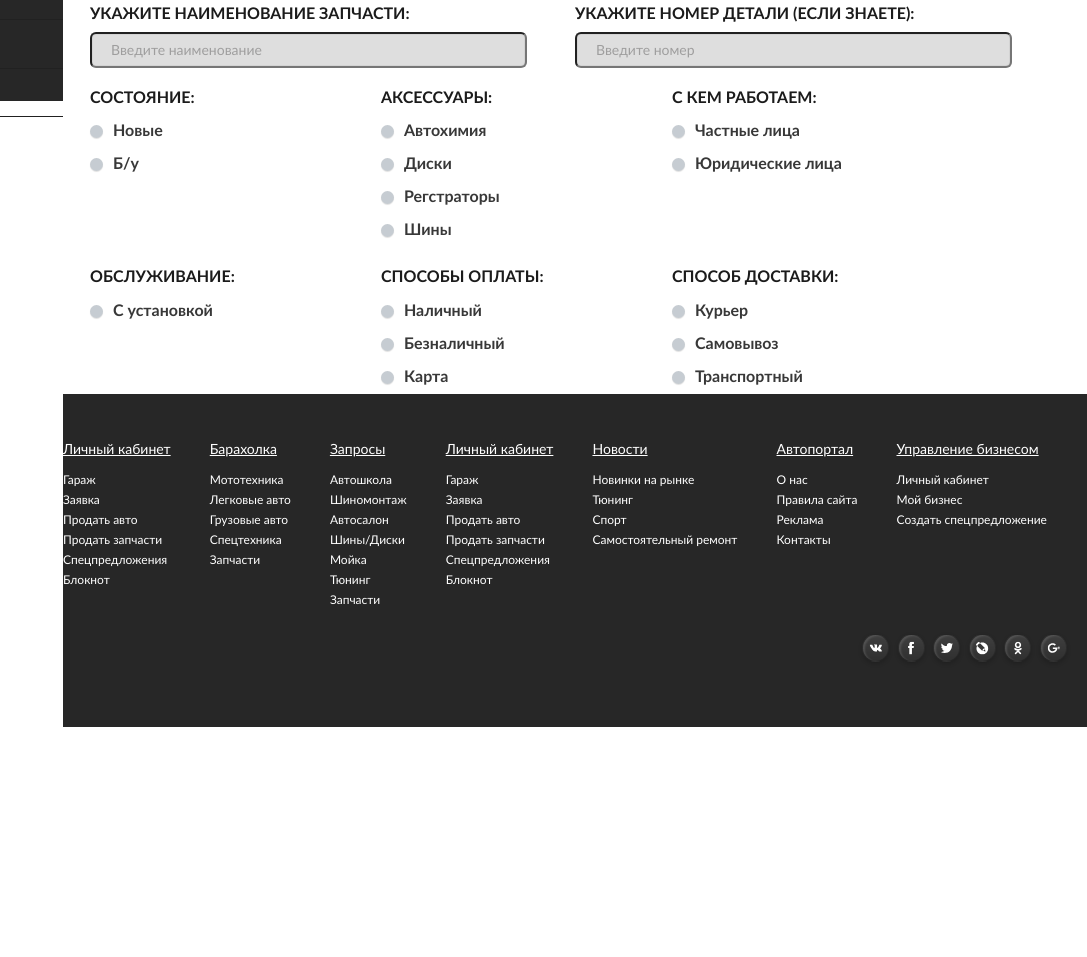
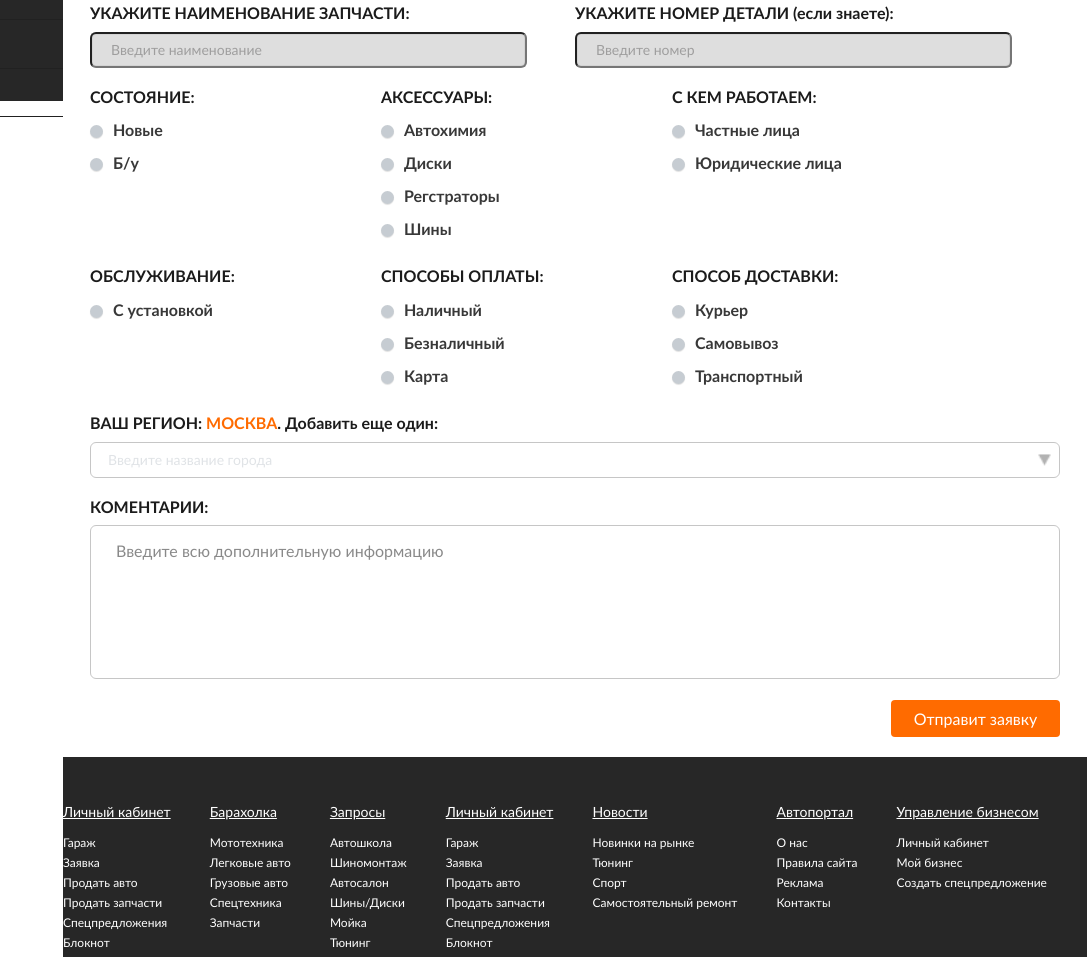
Before and after one commit to Kirbaba/carbax, a website: page add_car-showroom.html in a window 1280 px wide. Shown: the part 699-1656 px from the top of the page, without its empty margins (193-1280 px from the left). Before the commit the page ends 1426 px from the top, so only its background shows below. Drawn offline with nearby package versions, Linux system fonts and the light colour scheme.

Commit message:
car showroom fin

```diff
--- a/add_car-showroom.html
+++ b/add_car-showroom.html
@@ -170,7 +170,7 @@
 
                     <form action="" class="share__form">
 
-                        <h3 class="share__title">Выберите автомобиль из <span>гаража:</span></h3>
+                        <h3 class="share__title">Выберите автомобиль из <span class="notice">гаража:</span></h3>
 
                         <div class="share__inner">
 
@@ -326,7 +326,8 @@
 
                         <div class="share__code">
 
-                            <h3 class="share__title">Укажите номер детали (если знаете):</h3>
+                            <h3 class="share__title">Укажите номер детали <span
+                                    class="notice-small">(если знаете):</span></h3>
 
                             <input class="share__code--field" type="text" placeholder="Введите номер">
 
@@ -443,6 +444,26 @@
 
                         </div>
 
+                        <div class="share__city">
+
+                            <h3 class="share__title">Ваш регион: <span class="notice">Москва</span>. <span
+                                    class="notice-small">Добавить еще один:</span></span></h3>
+
+                            <input type="text" class="share__select" placeholder="Введите название города" required>
+                            <span class="share__arr"></span>
+
+                        </div>
+
+                        <div class="share__comments">
+
+                            <h3 class="share__title">Коментарии:</h3>
+
+                            <textarea class="share__about" name=""
+                                      placeholder="Введите всю дополнительную информацию"></textarea>
+
+                            <input class="btn btn_orange" type="submit" value="Отправит заявку">
+
+                        </div>
                     </form>
 
                 </div>
--- a/app/sass/content/_add-share.scss
+++ b/app/sass/content/_add-share.scss
@@ -100,8 +100,11 @@
     font-size: 16px;
     font-weight: bold;
     text-transform: uppercase;
-    span {
+    .notice {
       color: $orange;
+    }
+    .notice-small{
+      text-transform: none;
     }
   }
   &__select {
@@ -308,6 +311,14 @@
         padding-top: 3px;
       }
     }
+    .city{
+      display: block;
+      position: relative;
+      width: 100%;
+      label {
+        padding-top: 3px;
+      }
+    }
     &--field {
       display: block;
       position: relative;
@@ -448,4 +459,19 @@
       font-size: 14px;
     }
   }
+  &__city{
+    display: block;
+    position: relative;
+    width: 100%;
+    float: left;
+  }
+  &__comments{
+    display: block;
+    position: relative;
+    width: 100%;
+    float: left;
+    .btn_orange {
+      margin: 21px 0px 20px auto;
+    }
+  }
 }
```
Also changed, not shown: app/html/pages/add_car-showroom.html (+23 -2 lines), css/style.min.css, 1 other file.
